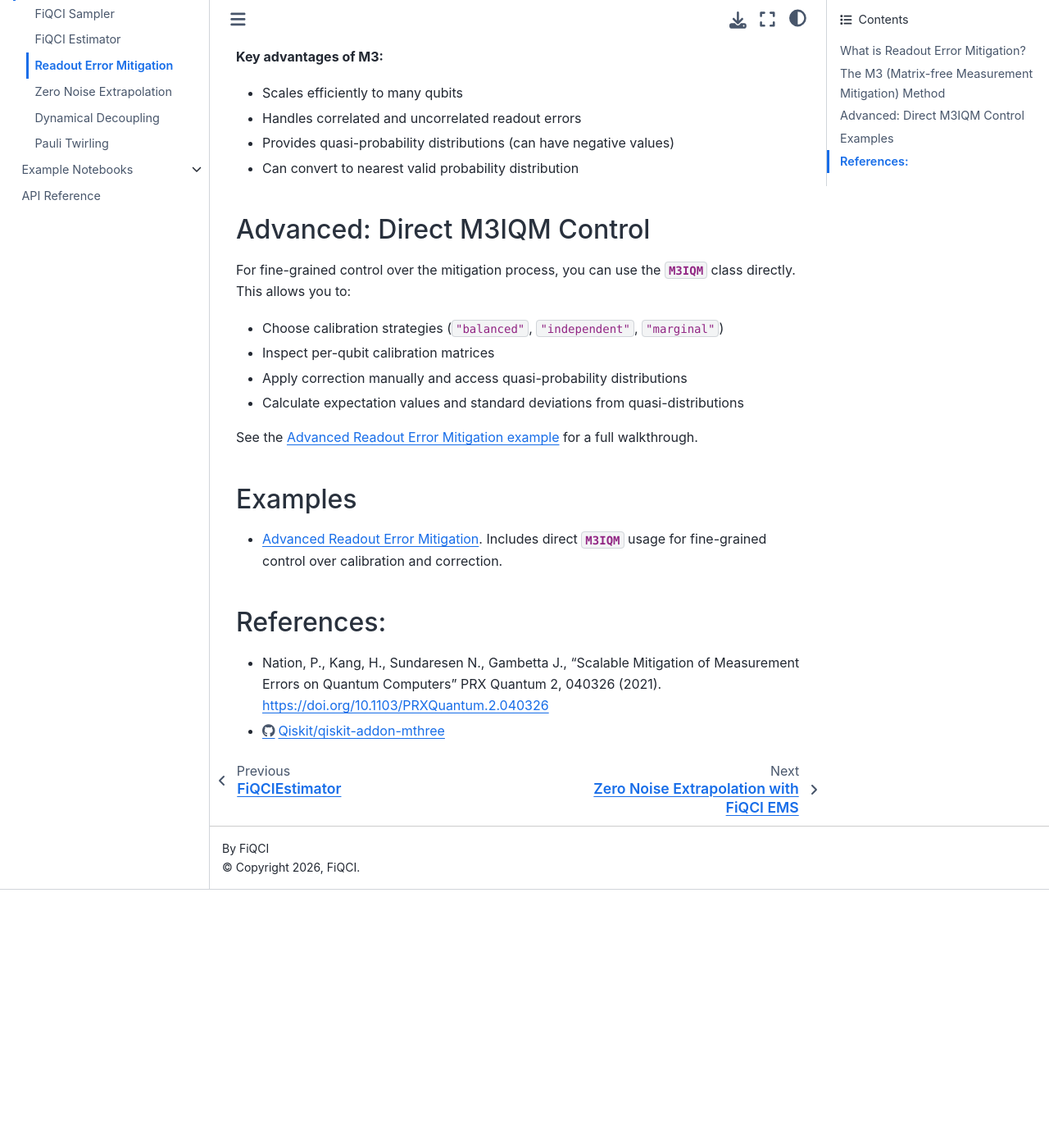
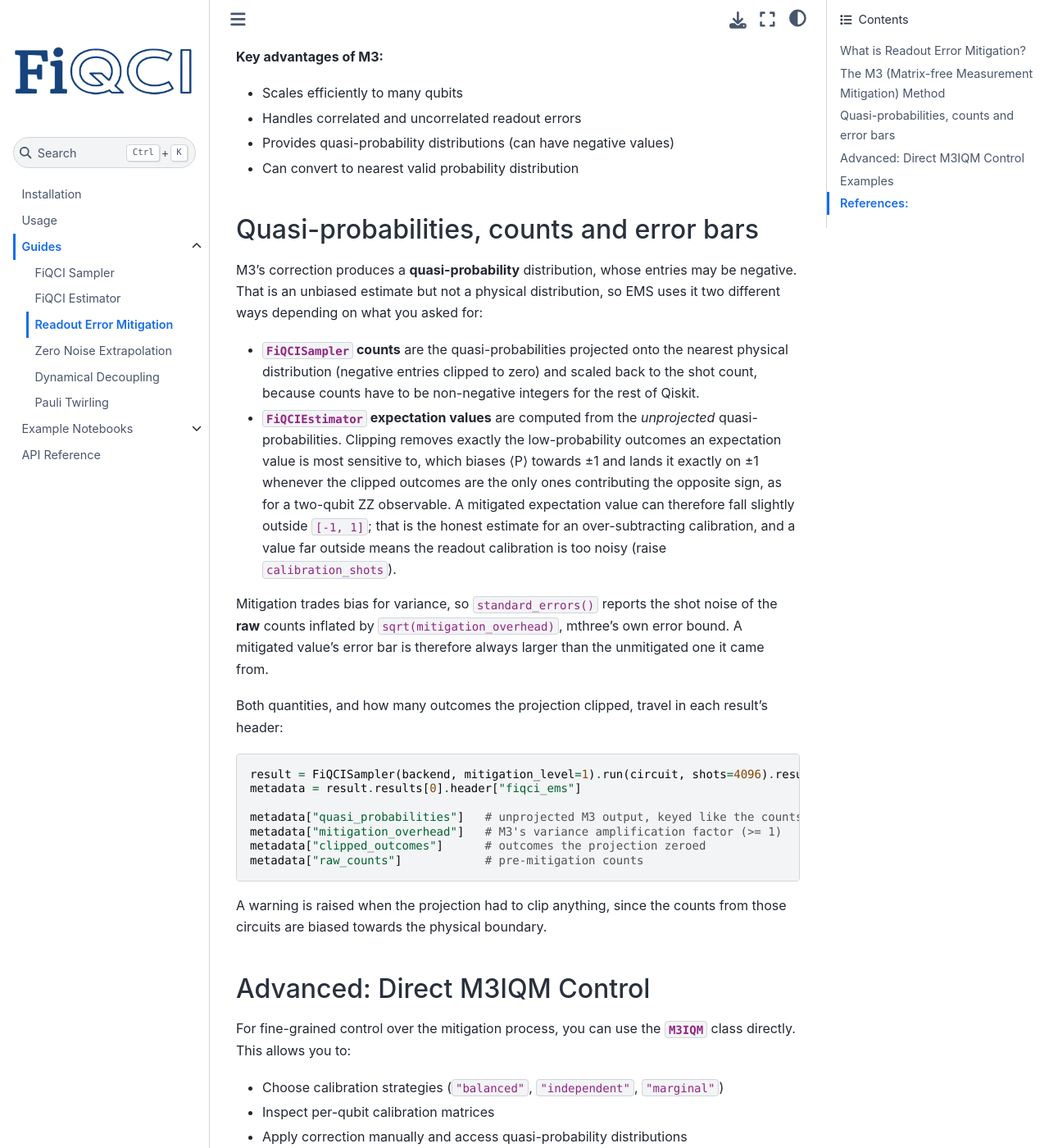
Before and after one commit to FiQCI/fiqci-ems, a Sphinx documentation site: the page built from docs/pages/readout_mitigation.md, in a window 1280 px wide and 1400 px high, scrolled down 801 px. Shown: the whole window at 82% size. Built offline with Sphinx 7.4.7 and the Sphinx Book theme 1.1.4, drawn with Linux system fonts in a browser that asks for light colours; before the commit the page ends 1886 px from its top, so only the background shows below that.

Commit message:
update docs

````diff
--- a/docs/pages/Usage.rst
+++ b/docs/pages/Usage.rst
@@ -137,7 +137,7 @@
         # See applied and available options
         backend.mitigation_options
 
-      Access raw (pre-mitigation) counts via :attr:`~fiqci.ems.FiQCIBackend.raw_counts` (populated only after the run's ``result()`` has been retrieved, since post-processing is lazy).
+      Access raw (pre-mitigation) counts via :attr:`~fiqci.ems.FiQCIBackend.raw_counts` (populated only after the run's ``result()`` has been retrieved, since post-processing is lazy). Each mitigated result also carries per-circuit M3 diagnostics (the unprojected quasi-probabilities, the mitigation overhead and the number of clipped outcomes) in ``result.results[i].header["fiqci_ems"]``. See :doc:`readout_mitigation`.
 
       The mitigation options for :class:`~fiqci.ems.FiQCIBackend` are the same as for :class:`~fiqci.ems.FiQCISampler`. For more information, see :doc:`FiQCISamplerUsage`.
 
--- a/docs/pages/readout_mitigation.md
+++ b/docs/pages/readout_mitigation.md
@@ -26,6 +26,42 @@
 - Provides quasi-probability distributions (can have negative values)
 - Can convert to nearest valid probability distribution
 
+## Quasi-probabilities, counts and error bars
+
+M3's correction produces a **quasi-probability** distribution, whose entries may be negative. That is
+an unbiased estimate but not a physical distribution, so EMS uses it two different ways depending on
+what you asked for:
+
+- **{class}`~fiqci.ems.primitives.fiqci_sampler.FiQCISampler` counts** are the quasi-probabilities
+  projected onto the nearest physical distribution (negative entries clipped to zero) and scaled back
+  to the shot count, because counts have to be non-negative integers for the rest of Qiskit.
+- **{class}`~fiqci.ems.primitives.fiqci_estimator.FiQCIEstimator` expectation values** are computed
+  from the *unprojected* quasi-probabilities. Clipping removes exactly the low-probability outcomes an
+  expectation value is most sensitive to, which biases ⟨P⟩ towards ±1 and lands it exactly on ±1
+  whenever the clipped outcomes are the only ones contributing the opposite sign, as for a two-qubit
+  ZZ observable. A mitigated expectation value can therefore fall slightly outside `[-1, 1]`; that is
+  the honest estimate for an over-subtracting calibration, and a value far outside means the readout
+  calibration is too noisy (raise `calibration_shots`).
+
+Mitigation trades bias for variance, so `standard_errors()` reports the shot noise of the **raw**
+counts inflated by `sqrt(mitigation_overhead)`, mthree's own error bound. A mitigated value's error
+bar is therefore always larger than the unmitigated one it came from.
+
+Both quantities, and how many outcomes the projection clipped, travel in each result's header:
+
+```python
+result = FiQCISampler(backend, mitigation_level=1).run(circuit, shots=4096).result()
+metadata = result.results[0].header["fiqci_ems"]
+
+metadata["quasi_probabilities"]   # unprojected M3 output, keyed like the counts
+metadata["mitigation_overhead"]   # M3's variance amplification factor (>= 1)
+metadata["clipped_outcomes"]      # outcomes the projection zeroed
+metadata["raw_counts"]            # pre-mitigation counts
+```
+
+A warning is raised when the projection had to clip anything, since the counts from those circuits are
+biased towards the physical boundary.
+
 ## Advanced: Direct M3IQM Control
 
 For fine-grained control over the mitigation process, you can use the {class}`~fiqci.ems.mitigators.rem.M3IQM` class directly. This allows you to:
````
Also changed, not shown: docs/pages/FiQCIEstimatorUsage.rst (+7 -3 lines), docs/pages/dynamical_decoupling.md (+23 -0 lines), docs/pages/pauli_twirling.md (+1 -1 lines).
